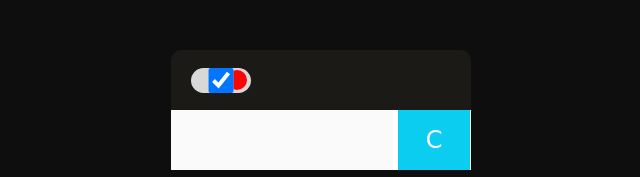
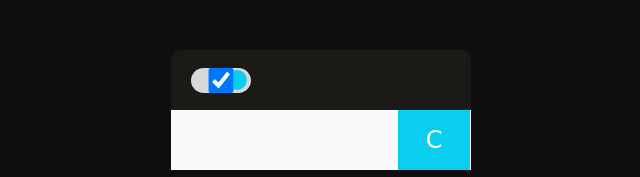
Before and after one commit to Wankhedevarshu/Calculator, a plain HTML site: page index.html in a window 1280 px wide. Both pictures are taken after a click on the checkbox 540 px from the left and 80 px from the top of the page. Shown: the top 177 px of the page, 319-959 px from the left. Drawn offline with Linux system fonts and the light colour scheme.

Commit message:
Update style.css

```diff
--- a/style.css
+++ b/style.css
@@ -79,7 +79,7 @@ body{
 }
 .switchBox input:checked ~ .box{
     left: 60%;
-    background: #ff0303;
+    background: #0bcdf0;
 }
 .input{
     width: 100%;
```
